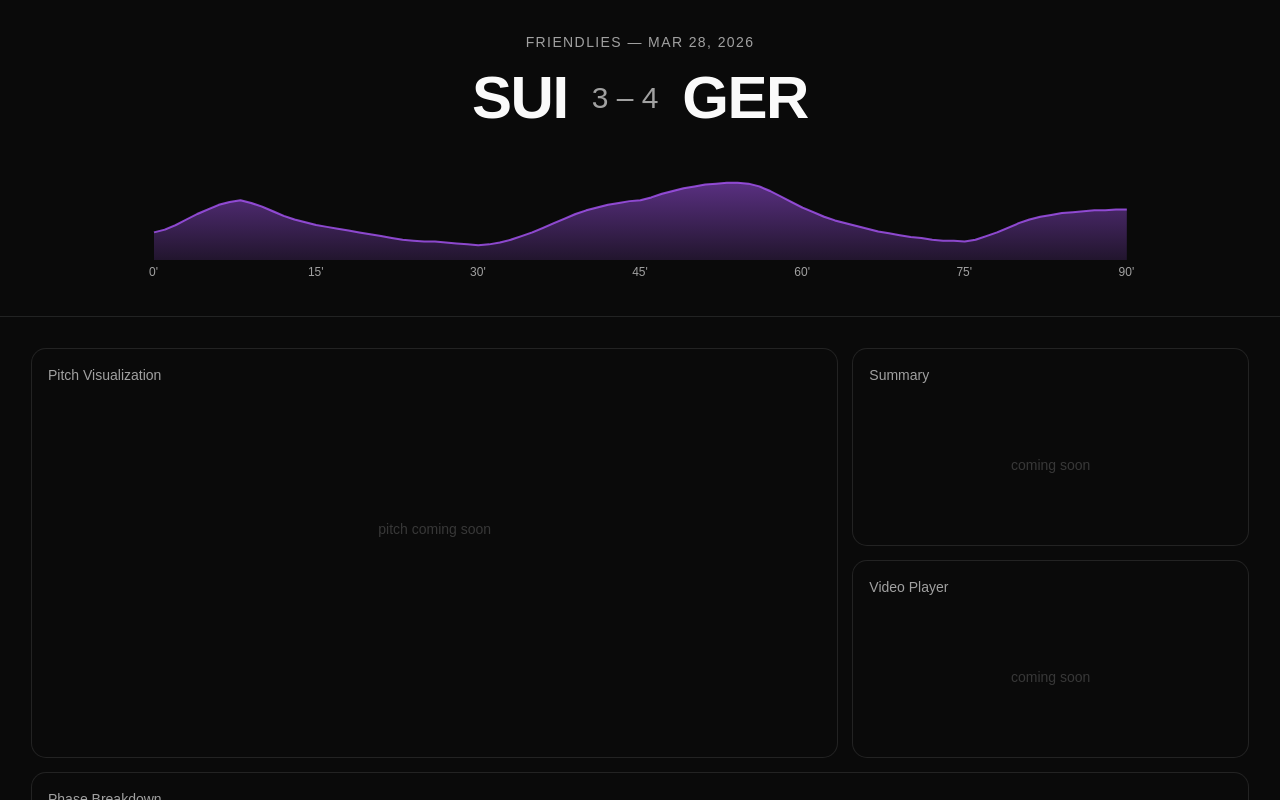
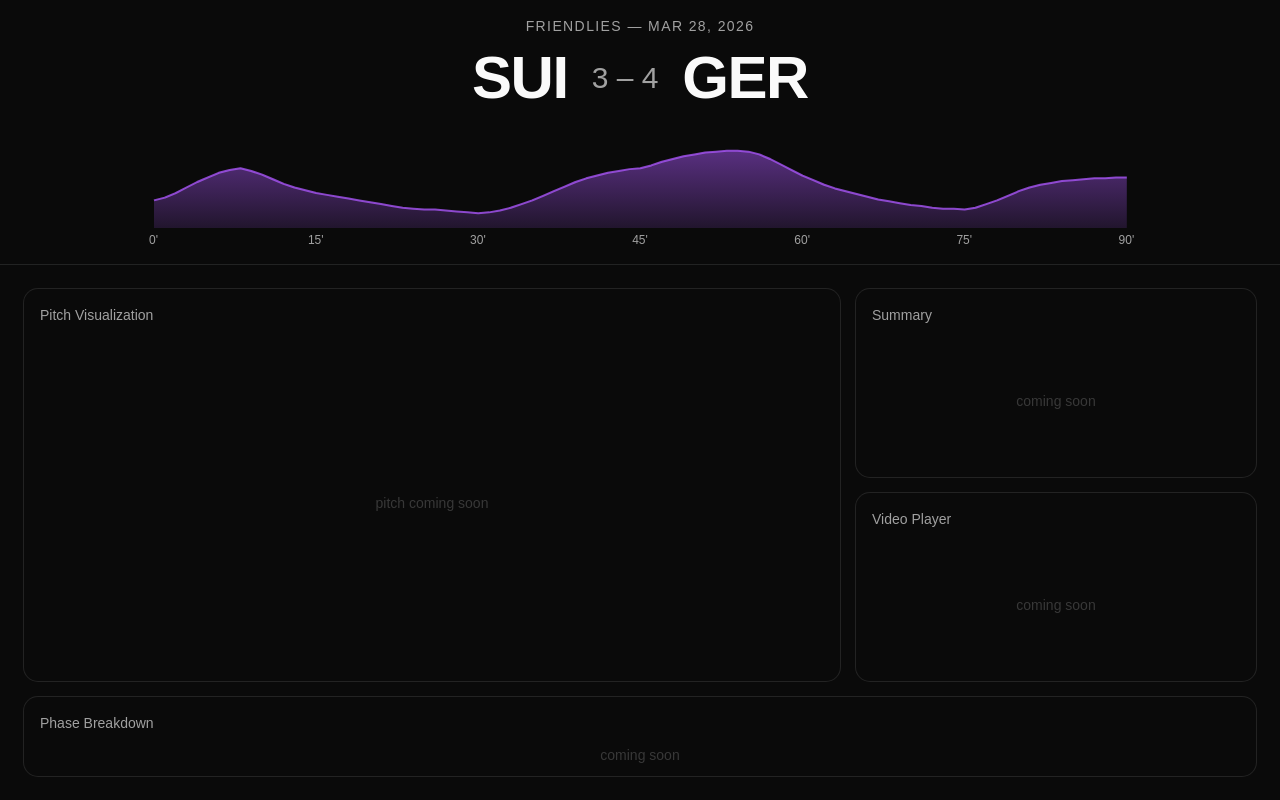
Before and after one commit to ryanfuchs/SkillCornerHackathon, a React (Vite) app in the folder frontend/: page / in a window 1280 px wide. Shown: the top 800 px of the page. Built offline with nearby package versions, Linux system fonts and the light colour scheme.

Commit message:
Refactor layout

```diff
--- a/frontend/src/App.tsx
+++ b/frontend/src/App.tsx
@@ -13,12 +13,12 @@ const matchData = {
 
 function App() {
   return (
-    <div className="min-h-screen flex flex-col">
-      <header className="py-8 px-8 flex flex-col items-center gap-2">
+    <div className="flex h-full min-h-0 flex-col overflow-hidden">
+      <header className="flex shrink-0 flex-col items-center gap-2 px-8 pb-3 pt-4">
         <p className="text-sm text-muted-foreground font-medium tracking-widest uppercase">
           {matchData.competition} &mdash; {matchData.date}
         </p>
-        <div className="flex items-center gap-6 mt-2">
+        <div className="flex items-center gap-6 mt-1">
           <span className="text-6xl font-bold tracking-tight">{matchData.homeTeam}</span>
           <span className="text-3xl font-light text-muted-foreground tabular-nums">
             {matchData.homeScore}&nbsp;&ndash;&nbsp;{matchData.awayScore}
@@ -28,41 +28,41 @@ function App() {
         <MomentumChart />
       </header>
 
-      <Separator />
+      <Separator className="shrink-0" />
 
-      <main className="flex-1 p-8 grid grid-cols-3 gap-4 auto-rows-min">
-        <Card className="col-span-2 row-span-2 bg-transparent">
-          <CardHeader>
+      <main className="grid min-h-0 flex-1 grid-cols-3 gap-4 overflow-hidden p-6 [grid-template-rows:minmax(0,1fr)_minmax(0,1fr)_minmax(0,0.42fr)]">
+        <Card className="col-span-2 row-span-2 h-full min-h-0 bg-transparent">
+          <CardHeader className="shrink-0">
             <CardTitle className="text-sm font-medium text-muted-foreground">Pitch Visualization</CardTitle>
           </CardHeader>
-          <CardContent className="h-64 flex items-center justify-center text-muted-foreground/30 text-sm">
+          <CardContent className="flex min-h-0 flex-1 items-center justify-center text-muted-foreground/30 text-sm">
             pitch coming soon
           </CardContent>
         </Card>
 
-        <Card className="bg-transparent">
-          <CardHeader>
+        <Card className="h-full min-h-0 bg-transparent">
+          <CardHeader className="shrink-0">
             <CardTitle className="text-sm font-medium text-muted-foreground">Summary</CardTitle>
           </CardHeader>
-          <CardContent className="flex items-center justify-center h-32 text-muted-foreground/30 text-sm">
+          <CardContent className="flex min-h-0 flex-1 items-center justify-center text-muted-foreground/30 text-sm">
             coming soon
           </CardContent>
         </Card>
 
-        <Card className="bg-transparent">
-          <CardHeader>
+        <Card className="h-full min-h-0 bg-transparent">
+          <CardHeader className="shrink-0">
             <CardTitle className="text-sm font-medium text-muted-foreground">Video Player</CardTitle>
           </CardHeader>
-          <CardContent className="flex items-center justify-center h-32 text-muted-foreground/30 text-sm">
+          <CardContent className="flex min-h-0 flex-1 items-center justify-center text-muted-foreground/30 text-sm">
             coming soon
           </CardContent>
         </Card>
 
-        <Card className="col-span-3 bg-transparent">
-          <CardHeader>
+        <Card className="col-span-3 h-full min-h-0 bg-transparent">
+          <CardHeader className="shrink-0">
             <CardTitle className="text-sm font-medium text-muted-foreground">Phase Breakdown</CardTitle>
           </CardHeader>
-          <CardContent className="flex items-center justify-center h-40 text-muted-foreground/30 text-sm">
+          <CardContent className="flex min-h-0 flex-1 items-center justify-center text-muted-foreground/30 text-sm">
             coming soon
           </CardContent>
         </Card>
--- a/frontend/src/components/MomentumChart.tsx
+++ b/frontend/src/components/MomentumChart.tsx
@@ -116,7 +116,7 @@ const tickMinutes = [0, 15, 30, 45, 60, 75, 90]
 
 export function MomentumChart() {
   return (
-    <div className="w-4/5 mx-auto mt-6">
+    <div className="mx-auto mt-3 w-4/5">
       <svg
         viewBox={`0 0 ${W} ${H}`}
         width="100%"
--- a/frontend/src/index.css
+++ b/frontend/src/index.css
@@ -121,10 +121,13 @@
   * {
     @apply border-border outline-ring/50;
     }
+  html {
+    @apply font-sans h-dvh overflow-hidden;
+    }
   body {
-    @apply bg-background text-foreground;
+    @apply bg-background text-foreground h-full overflow-hidden;
     }
-  html {
-    @apply font-sans;
+  #root {
+    @apply h-full min-h-0 overflow-hidden;
     }
 }
```
